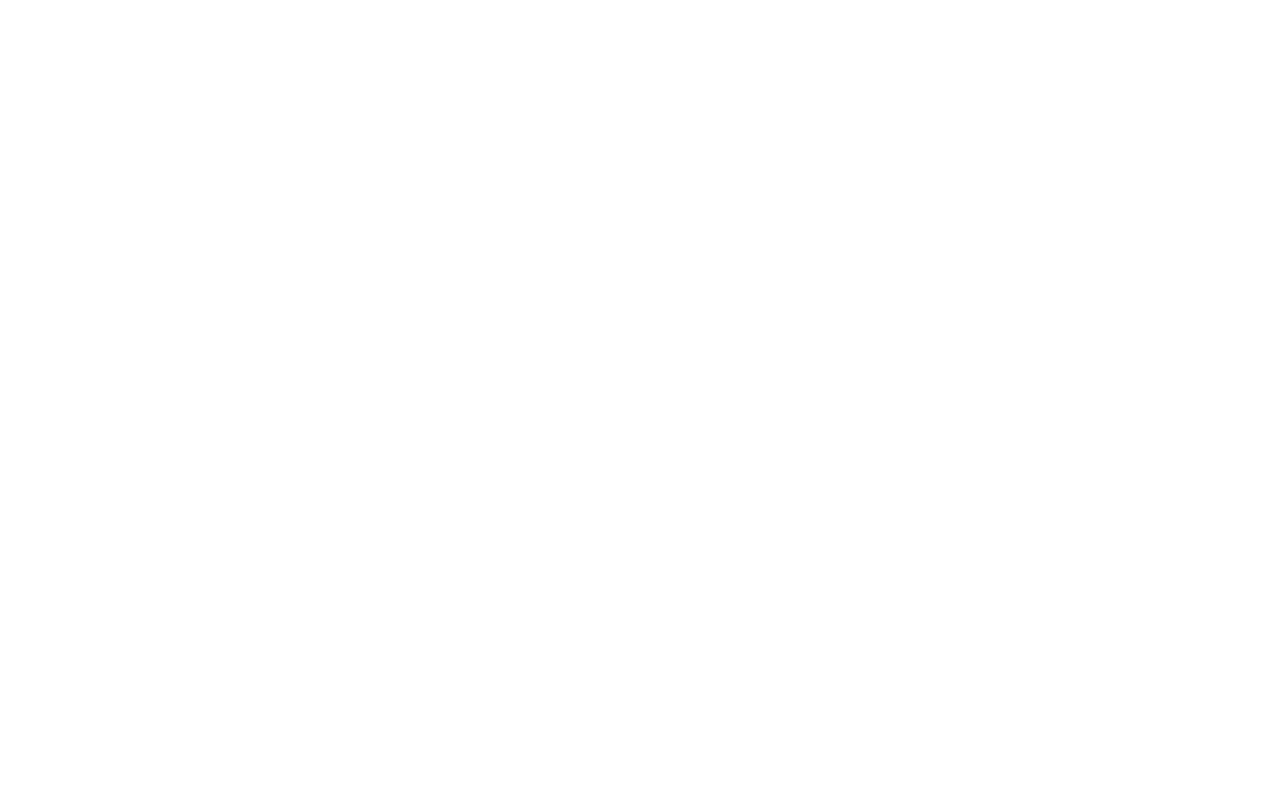
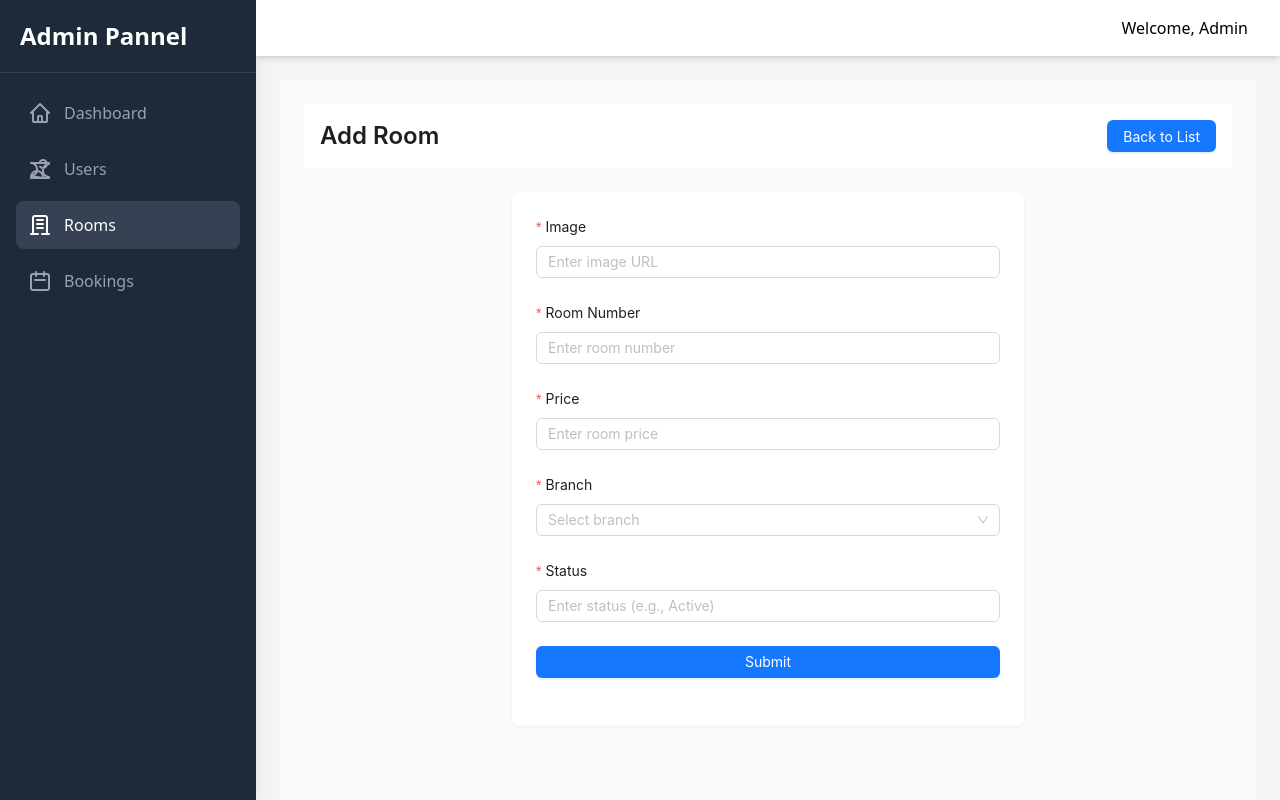
Before and after one commit to Arikita3624/PenStar, a React (Vite) app in the folder penstar/: page /admin/rooms/add in a window 1280 px wide. Before the commit this address had no page. Built offline with nearby package versions, Linux system fonts and the light colour scheme; data requests are answered from the project's data file.

Commit message:
list + add + edit rooms

```diff
--- a/penstar/db.json
+++ b/penstar/db.json
@@ -19,86 +19,76 @@
       "address": "789 Nguyen Hue, District 1"
     }
   ],
-
-  "room_types": [
-    { "id": 1, "name": "Standard" },
-    { "id": 2, "name": "Deluxe" },
-    { "id": 3, "name": "Suite" },
-    { "id": 4, "name": "Family" }
-  ],
-
   "rooms": [
     {
-      "id": 1,
+      "id": "6z7h",
       "image": "https://picsum.photos/300/300",
       "number": "101",
       "branchId": 1,
       "status": "Available",
-      "price": 250,
-      "currency": "USD",
-      "capacity": 2,
-      "amenities": ["Wi-Fi", "TV", "Minibar"],
-      "notes": "City view, non-smoking"
+      "price": 250
     },
     {
-      "id": 2,
+      "id": "5y6x",
       "image": "https://picsum.photos/300/300",
       "number": "102",
       "branchId": 1,
       "status": "Occupied",
-      "price": 180,
-      "currency": "USD",
-      "capacity": 2,
-      "amenities": ["Wi-Fi", "TV"],
-      "notes": "Twin beds"
+      "price": 180
     },
     {
-      "id": 3,
+      "id": "2a3b",
       "image": "https://picsum.photos/300/300",
       "number": "201",
       "branchId": 2,
       "status": "Available",
       "price": 500,
-      "currency": "USD",
-      "capacity": 3,
-      "amenities": ["Wi-Fi", "Jacuzzi", "Balcony"],
-      "notes": "Ocean view suite"
+      "created_at": "2024-06-20T10:00:00Z",
+      "updated_at": "2024-06-20T10:00:00Z"
     },
     {
-      "id": 4,
+      "id": "4c5d",
       "image": "https://picsum.photos/300/300",
       "number": "202",
       "branchId": 2,
       "status": "Under Maintenance",
       "price": 700,
-      "currency": "USD",
-      "capacity": 4,
-      "amenities": ["Private pool", "Kitchenette"],
-      "notes": "Bungalow - direct beach access"
+      "created_at": "2024-06-20T10:00:00Z",
+      "updated_at": "2024-06-20T10:00:00Z"
     },
     {
-      "id": 5,
       "image": "https://picsum.photos/300/300",
-      "number": "301",
+      "number": "301 updated 1",
+      "price": 450,
       "branchId": 3,
       "status": "Cleaning",
-      "price": 450,
-      "currency": "USD",
-      "capacity": 2,
-      "amenities": ["Wi-Fi", "Executive lounge access"],
-      "notes": "High-floor executive suite"
+      "id": "7e8f"
     },
     {
-      "id": 6,
+      "id": "1g2h",
       "image": "https://picsum.photos/300/300",
       "number": "302",
       "branchId": 3,
       "status": "Available",
       "price": 400,
-      "currency": "USD",
-      "capacity": 5,
-      "amenities": ["Kids kit", "2 bathrooms"],
-      "notes": "Connecting family rooms"
+      "created_at": "2024-06-20T10:00:00Z",
+      "updated_at": "2024-06-20T10:00:00Z"
+    },
+    {
+      "id": "9f79",
+      "image": "https://picsum.photos/300/300",
+      "number": "501",
+      "price": 200000,
+      "branchId": 2,
+      "status": "Active"
+    },
+    {
+      "image": "https://picsum.photos/300/300",
+      "number": "502 updated 1",
+      "price": 20000001,
+      "branchId": 1,
+      "status": "Active",
+      "id": "0321"
     }
   ]
 }
--- a/penstar/src/components/pages/admin/rooms/RoomAdd.tsx
+++ b/penstar/src/components/pages/admin/rooms/RoomAdd.tsx
@@ -1,5 +1,153 @@
+import { instance } from "@/services/api";
+import { useMutation, useQuery } from "@tanstack/react-query";
+import {
+  Button,
+  Card,
+  Form,
+  Input,
+  InputNumber,
+  message,
+  Select,
+  Typography,
+} from "antd";
+import { useForm, type FormProps } from "antd/es/form/Form";
+import { Link } from "react-router-dom";
+
+type FieldType = {
+  id?: number | string;
+  image?: string;
+  number?: string;
+  branchId?: number | string;
+  status?: string;
+  price?: number;
+};
+
+type Branch = {
+  id?: number;
+  name?: string;
+};
+
 const RoomAdd = () => {
-  return <div>RoomAdd</div>;
+  const [form] = useForm();
+  const [messageApi, contextHolder] = message.useMessage();
+  const {
+    data: branches,
+    isLoading,
+    isError,
+  } = useQuery({
+    queryKey: ["branches"],
+    queryFn: async () => {
+      const response = await instance.get("/branches");
+      return response.data;
+    },
+  });
+
+  const { mutate } = useMutation({
+    // eslint-disable-next-line @typescript-eslint/no-explicit-any
+    mutationFn: async (room: any) => {
+      const response = await instance.post("/rooms", room);
+      return response.data;
+    },
+    onSuccess: () => {
+      messageApi.success("Room added successfully");
+      form.resetFields();
+    },
+    onError: () => {
+      messageApi.error("Failed to add room");
+      console.log("Error adding room");
+    },
+  });
+
+  const onFinish: FormProps<FieldType>["onFinish"] = (values) => {
+    console.log("Success:", values);
+    mutate(values);
+  };
+
+  if (isLoading) return <div>Loading...</div>;
+  if (isError) return <div>Error</div>;
+
+  return (
+    <div className="min-h-screen bg-gray-50 p-6">
+      {contextHolder}
+      <div className="flex items-center justify-between mb-6 bg-white p-4">
+        <div className="flex items-center gap-2">
+          <Typography.Title level={3} style={{ margin: 0 }}>
+            Add Room
+          </Typography.Title>
+        </div>
+        <Link to={"/admin/rooms"}>
+          <Button type="primary">Back to List</Button>
+        </Link>
+      </div>
+      <div className="max-w-lg mx-auto">
+        <Card bordered={false} className="rounded-lg shadow-md">
+          <Form
+            name="room-add"
+            layout="vertical"
+            autoComplete="off"
+            form={form}
+            onFinish={onFinish}
+          >
+            <Form.Item<FieldType>
+              label="Image"
+              name="image"
+              rules={[{ required: true, message: "Please input room image!" }]}
+            >
+              <Input placeholder="Enter image URL" allowClear />
+            </Form.Item>
+
+            <Form.Item<FieldType>
+              label="Room Number"
+              name="number"
+              rules={[{ required: true, message: "Please input room number!" }]}
+            >
+              <Input placeholder="Enter room number" allowClear />
+            </Form.Item>
+
+            <Form.Item<FieldType>
+              label="Price"
+              name="price"
+              rules={[{ required: true, message: "Please input room price!" }]}
+            >
+              <InputNumber
+                placeholder="Enter room price"
+                style={{ width: "100%" }}
+              />
+            </Form.Item>
+
+            <Form.Item<FieldType>
+              label="Branch"
+              name="branchId"
+              rules={[{ required: true, message: "Please select branch!" }]}
+            >
+              <Select placeholder="Select branch" loading={!branches}>
+                {Array.isArray(branches) &&
+                  branches.map((b: Branch) => (
+                    <Select.Option key={b.id} value={b.id}>
+                      {b.name}
+                    </Select.Option>
+                  ))}
+              </Select>
+            </Form.Item>
+
+            <Form.Item<FieldType>
+              label="Status"
+              name="status"
+              rules={[{ required: true, message: "Please input room status!" }]}
+            >
+              <Input placeholder="Enter status (e.g., Active)" allowClear />
+            </Form.Item>
+
+            <Form.Item>
+              <Button type="primary" htmlType="submit" block>
+                Submit
+              </Button>
+            </Form.Item>
+          </Form>
+        </Card>
+      </div>
+    </div>
+  );
 };
 
 export default RoomAdd;
--- a/penstar/src/components/pages/admin/rooms/RoomEdit.tsx
+++ b/penstar/src/components/pages/admin/rooms/RoomEdit.tsx
@@ -1,5 +1,165 @@
+import { instance } from "@/services/api";
+import { useMutation, useQuery, useQueryClient } from "@tanstack/react-query";
+import {
+  Button,
+  Card,
+  Form,
+  Input,
+  InputNumber,
+  message,
+  Select,
+  Typography,
+} from "antd";
+import { useForm, type FormProps } from "antd/es/form/Form";
+import { Link, useParams, useNavigate } from "react-router-dom";
+
+type FieldType = {
+  image: string;
+  number: string;
+  branchId: number | string;
+  status: string;
+  price: number;
+};
+
+type Branch = {
+  id: number;
+  name: string;
+};
+
 const RoomEdit = () => {
-  return <div>RoomEdit</div>;
+  const [form] = useForm();
+  // using global message instead of local messageApi/contextHolder
+  const queryClient = useQueryClient();
+  const navigate = useNavigate();
+  const { id } = useParams();
+
+  const {
+    data: rooms,
+    isLoading,
+    isError,
+  } = useQuery({
+    queryKey: ["rooms", id],
+    queryFn: async () => {
+      const response = await instance.get(`/rooms/${id}`);
+      return response.data;
+    },
+  });
+
+  const { data: branches } = useQuery({
+    queryKey: ["branches"],
+    queryFn: async () => {
+      const response = await instance.get("/branches");
+      return response.data;
+    },
+  });
+
+  const { mutate } = useMutation({
+    mutationFn: async (roomData: FieldType) => {
+      const response = await instance.put(`/rooms/${id}`, roomData);
+      return response.data;
+    },
+    onSuccess: () => {
+      // use global message so it remains visible after navigation
+      message.success("Room updated successfully");
+      queryClient.invalidateQueries({ queryKey: ["rooms"] });
+      navigate("/admin/rooms");
+    },
+    onError: () => {
+      message.error("Failed to update room");
+      console.log("Error updating room");
+    },
+  });
+
+  const onFinish: FormProps<FieldType>["onFinish"] = (values) => {
+    mutate(values);
+  };
+
+  if (isLoading) return <div>Loading...</div>;
+  if (isError) return <div>Error</div>;
+
+  return (
+    <div className="min-h-screen bg-gray-50 p-6">
+      <div className="flex items-center justify-between mb-6 bg-white p-4">
+        <div className="flex items-center gap-2">
+          <Typography.Title level={3} style={{ margin: 0 }}>
+            Edit Room
+          </Typography.Title>
+        </div>
+        <Link to={"/admin/rooms"}>
+          <Button type="primary">Back to List</Button>
+        </Link>
+      </div>
+
+      <div className="max-w-lg mx-auto">
+        <Card bordered={false} className="rounded-lg shadow-md">
+          <Form
+            name="room-edit"
+            layout="vertical"
+            autoComplete="off"
+            form={form}
+            onFinish={onFinish}
+            initialValues={rooms}
+          >
+            <Form.Item<FieldType>
+              label="Image"
+              name="image"
+              rules={[{ required: true, message: "Please input room image!" }]}
+            >
+              <Input placeholder="Enter image URL" allowClear />
+            </Form.Item>
+
+            <Form.Item<FieldType>
+              label="Room Number"
+              name="number"
+              rules={[{ required: true, message: "Please input room number!" }]}
+            >
+              <Input placeholder="Enter room number" allowClear />
+            </Form.Item>
+
+            <Form.Item<FieldType>
+              label="Price"
+              name="price"
+              rules={[{ required: true, message: "Please input room price!" }]}
+            >
+              <InputNumber
+                placeholder="Enter room price"
+                style={{ width: "100%" }}
+              />
+            </Form.Item>
+
+            <Form.Item<FieldType>
+              label="Branch"
+              name="branchId"
+              rules={[{ required: true, message: "Please select branch!" }]}
+            >
+              <Select placeholder="Select branch">
+                {Array.isArray(branches) &&
+                  branches.map((b: Branch) => (
+                    <Select.Option key={b.id} value={b.id}>
+                      {b.name}
+                    </Select.Option>
+                  ))}
+              </Select>
+            </Form.Item>
+
+            <Form.Item<FieldType>
+              label="Status"
+              name="status"
+              rules={[{ required: true, message: "Please input room status!" }]}
+            >
+              <Input placeholder="Enter status (e.g., Active)" allowClear />
+            </Form.Item>
+
+            <Form.Item>
+              <Button type="primary" htmlType="submit" block>
+                Save Changes
+              </Button>
+            </Form.Item>
+          </Form>
+        </Card>
+      </div>
+    </div>
+  );
 };
 
 export default RoomEdit;
--- a/penstar/src/components/pages/admin/rooms/Rooms.tsx
+++ b/penstar/src/components/pages/admin/rooms/Rooms.tsx
@@ -1,3 +1,4 @@
+import { instance } from "@/services/api";
 import { EditOutlined } from "@ant-design/icons";
 import { useQuery } from "@tanstack/react-query";
 import { Button, Popconfirm, Table } from "antd";
@@ -11,27 +12,27 @@ const Rooms = () => {
   } = useQuery({
     queryKey: ["rooms"],
     queryFn: async () => {
-      const res = await fetch("http://localhost:8000/rooms");
-      return res.json();
+      const response = await instance.get("/rooms");
+      return response.data;
     },
   });
 
   const { data: branches } = useQuery({
     queryKey: ["branches"],
     queryFn: async () => {
-      const res = await fetch("http://localhost:8000/branches");
-      return res.json();
+      const response = await instance.get("/branches");
+      return response.data;
     },
   });
 
-  console.log(rooms);
+  console.log(branches);
 
   if (isLoading) return <div>Loading...</div>;
   if (isError) return <div>Error</div>;
 
   const columns = [
     {
-      title: "STT",
+      title: "ID Room",
       dataIndex: "id",
       key: "id",
     },
@@ -39,7 +40,7 @@ const Rooms = () => {
       title: "Image",
       dataIndex: "image",
       key: "image",
-      render: (image: string) => <img src={image} width={50} alt="img" />,
+      render: (image: string) => <img src={image} width={50} alt="" />,
     },
     {
       title: "Room Number",
@@ -47,13 +48,13 @@ const Rooms = () => {
       key: "number",
     },
     {
-      title: "Branches",
+      title: "Branch",
       dataIndex: "branchId",
       key: "branchId",
       render: (branchId: number) => {
         // eslint-disable-next-line @typescript-eslint/no-explicit-any
         const branch = branches?.find((b: any) => b.id === branchId);
-        return branch ? branch.name : "Unknown";
+        return branch ? branch.name : "";
       },
     },
     {
@@ -72,7 +73,7 @@ const Rooms = () => {
       // eslint-disable-next-line @typescript-eslint/no-explicit-any
       render: (_: any, rooom: any) => (
         <div className="flex gap-2">
-          <Link to={`${rooom.id}/edit`}>
+          <Link to={`edit/${rooom.id}`}>
             <Button type="primary" icon={<EditOutlined />}>
               Edit
             </Button>
@@ -107,7 +108,11 @@ const Rooms = () => {
           </Link>
         </div>
       </div>
-      <Table columns={columns} dataSource={dataSource} />
+      <Table
+        columns={columns}
+        dataSource={dataSource}
+        pagination={{ pageSize: 5 }}
+      />
     </div>
   );
 };
--- a/penstar/src/routes/AppRouter.tsx
+++ b/penstar/src/routes/AppRouter.tsx
@@ -1,5 +1,7 @@
 import Dashboard from "@/components/pages/admin/Dashboard";
 import LayoutAdmin from "@/components/pages/admin/LayoutAdmin";
+import RoomAdd from "@/components/pages/admin/rooms/RoomAdd";
+import RoomEdit from "@/components/pages/admin/rooms/RoomEdit";
 import Rooms from "@/components/pages/admin/rooms/Rooms";
 import { Route, Routes } from "react-router-dom";
 
@@ -10,6 +12,8 @@ const AppRouter = () => {
         <Route path="admin" element={<LayoutAdmin />}>
           <Route index element={<Dashboard />} />
           <Route path="rooms" element={<Rooms />} />
+          <Route path="rooms/add" element={<RoomAdd />} />
+          <Route path="rooms/edit/:id" element={<RoomEdit />} />
         </Route>
       </Routes>
     </div>
```
